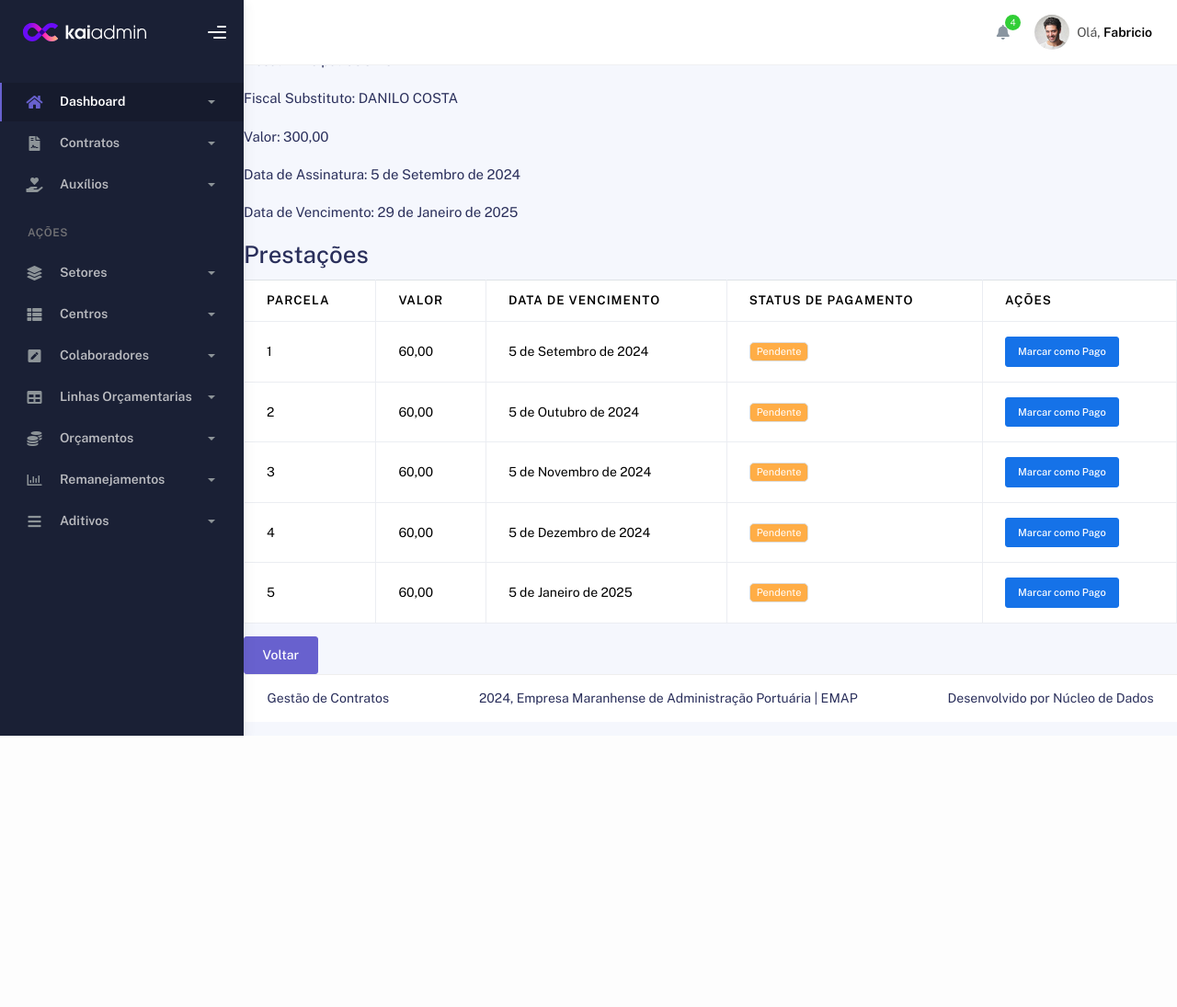
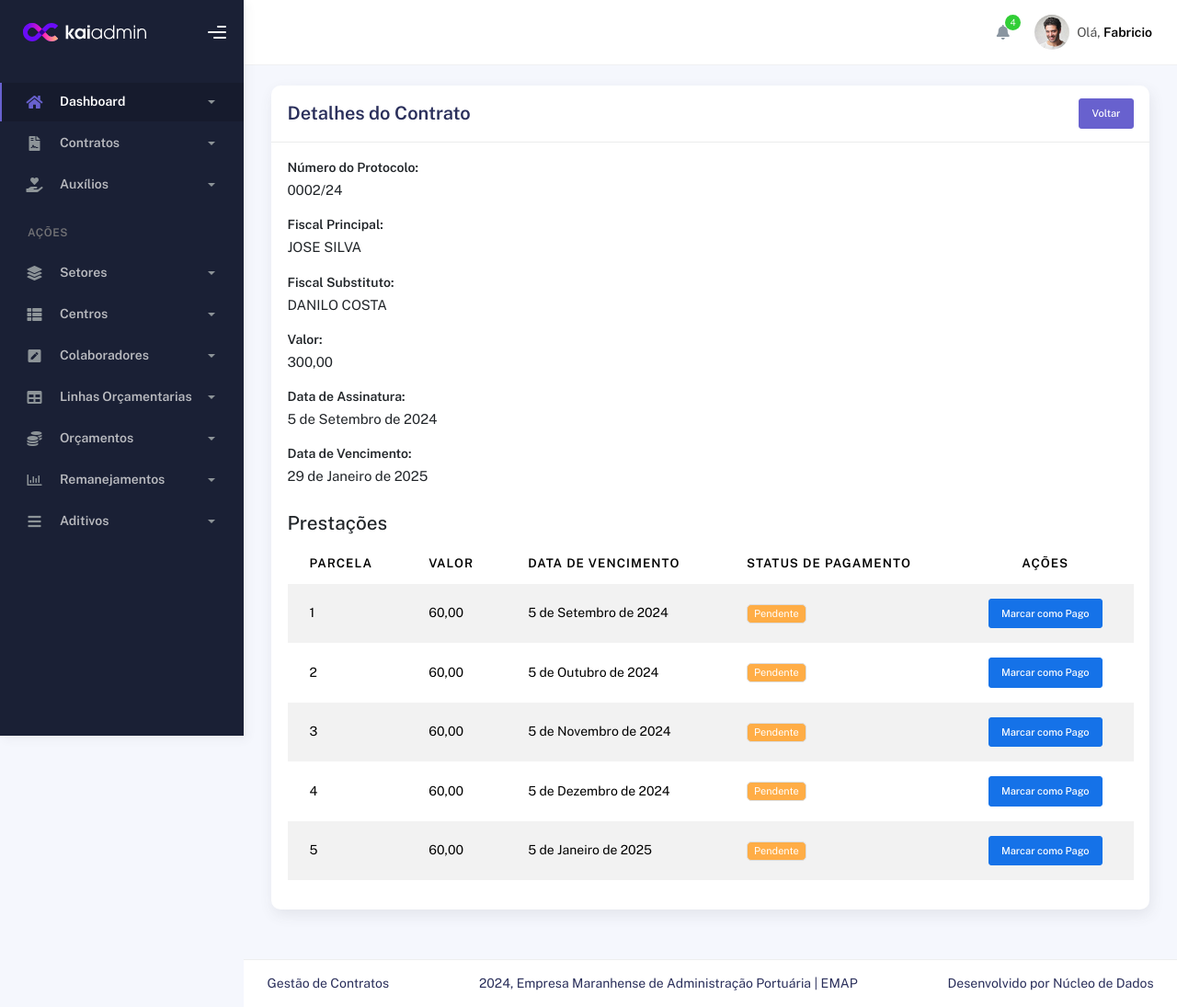
Before and after one commit to DaniloDalessandro/ccdop, a Django app: page /contratos/4/ in a window 1280 px wide. Shown: the whole page at 92% size. Before the commit the page ends 800 px from the top, so only its background shows below. Run offline with Django 5.2, Linux system fonts and the light colour scheme; data comes from the database, SQL or seed files in the repository; some libraries are stand-ins or nearby versions.

Commit message:
ajuste em template details de contratos

```diff
--- a/contract/templates/contratos/contrato_detail.html
+++ b/contract/templates/contratos/contrato_detail.html
@@ -1,22 +1,50 @@
 {% extends 'index.html' %}
 
 {% block 'conteudo' %}
-<h1>Contrato: {{ contrato.numero_protocolo }}</h1>
-<p>Fiscal Principal: {{ contrato.fiscal_principal }}</p>
-<p>Fiscal Substituto: {{ contrato.fiscal_substituto }}</p>
-<p>Valor: {{ contrato.valor_contrato }}</p>
-<p>Data de Assinatura: {{ contrato.data_assinatura }}</p>
-<p>Data de Vencimento: {{ contrato.data_vencimento }}</p>
+<div class="container">
+    <div class="page-inner">
+        <div class="row justify-content-center">
+            <div class="col-md-12">
+                <div class="card">
+                    <div class="card-header d-flex justify-content-between align-items-center">
+                        <h4 class="card-title">Detalhes do Contrato</h4>
+                        <a href="{% url 'contrato-list' %}" class="btn btn-secondary btn-sm">Voltar</a>
+                    </div>
+                    <div class="card-body">
+                        <div class="mb-3">
+                            <strong>Número do Protocolo:</strong>
+                            <p>{{ contrato.numero_protocolo }}</p>
+                        </div>
+                        <div class="mb-3">
+                            <strong>Fiscal Principal:</strong>
+                            <p>{{ contrato.fiscal_principal }}</p>
+                        </div>
+                        <div class="mb-3">
+                            <strong>Fiscal Substituto:</strong>
+                            <p>{{ contrato.fiscal_substituto }}</p>
+                        </div>
+                        <div class="mb-3">
+                            <strong>Valor:</strong>
+                            <p>{{ contrato.valor_contrato }}</p>
+                        </div>
+                        <div class="mb-3">
+                            <strong>Data de Assinatura:</strong>
+                            <p>{{ contrato.data_assinatura }}</p>
+                        </div>
+                        <div class="mb-3">
+                            <strong>Data de Vencimento:</strong>
+                            <p>{{ contrato.data_vencimento }}</p>
+                        </div>
 
-<h2>Prestações</h2>
-<table class="table table-bordered">
+                        <h4 class="mt-4">Prestações</h4>
+                        <table class="table table-striped">
                             <thead>
                                 <tr>
                                     <th>Parcela</th>
                                     <th>Valor</th>
                                     <th>Data de Vencimento</th>
                                     <th>Status de Pagamento</th>
-            <th>Ações</th>
+                                    <th class="text-center">Ações</th>
                                 </tr>
                             </thead>
                             <tbody>
@@ -34,7 +62,7 @@
                                         <span class="badge bg-warning">Pendente</span>
                                         {% endif %}
                                     </td>
-            <td>
+                                    <td class="text-center">
                                         {% if not prestacao.status_pagamento %}
                                         <form action="{% url 'prestacao-pagar' prestacao.pk %}" method="POST">
                                             {% csrf_token %}
@@ -46,5 +74,10 @@
                                 {% endfor %}
                             </tbody>
                         </table>
-<a href="{% url 'contrato-list' %}" class="btn btn-secondary">Voltar</a>
+                    </div>
+                </div>
+            </div>
+        </div>
+    </div>
+</div>
 {% endblock %}
```
Lines whose indentation alone changed are shown as unchanged.
